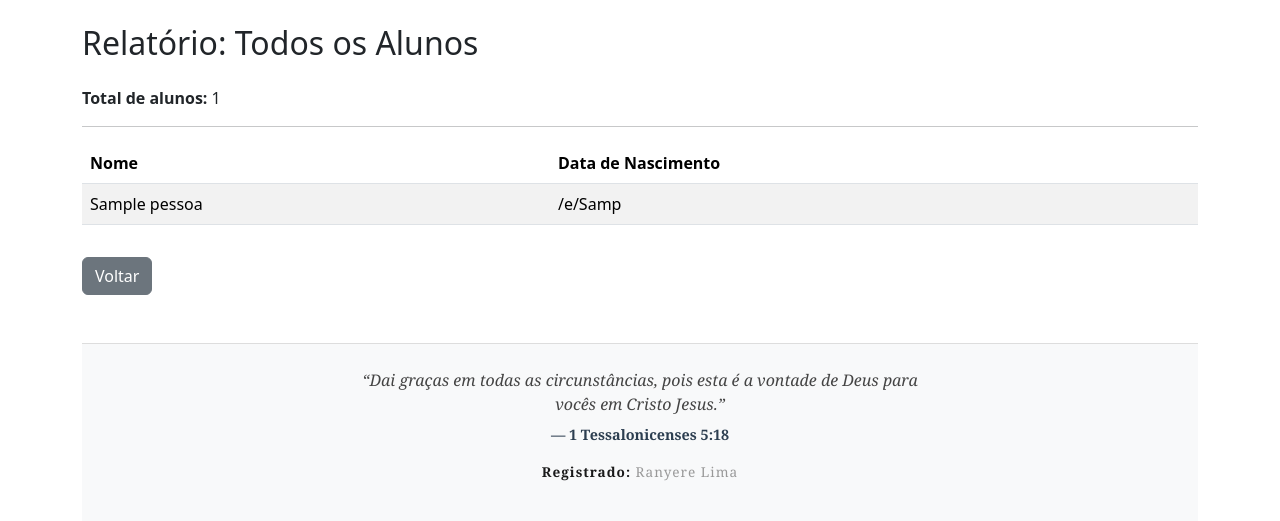
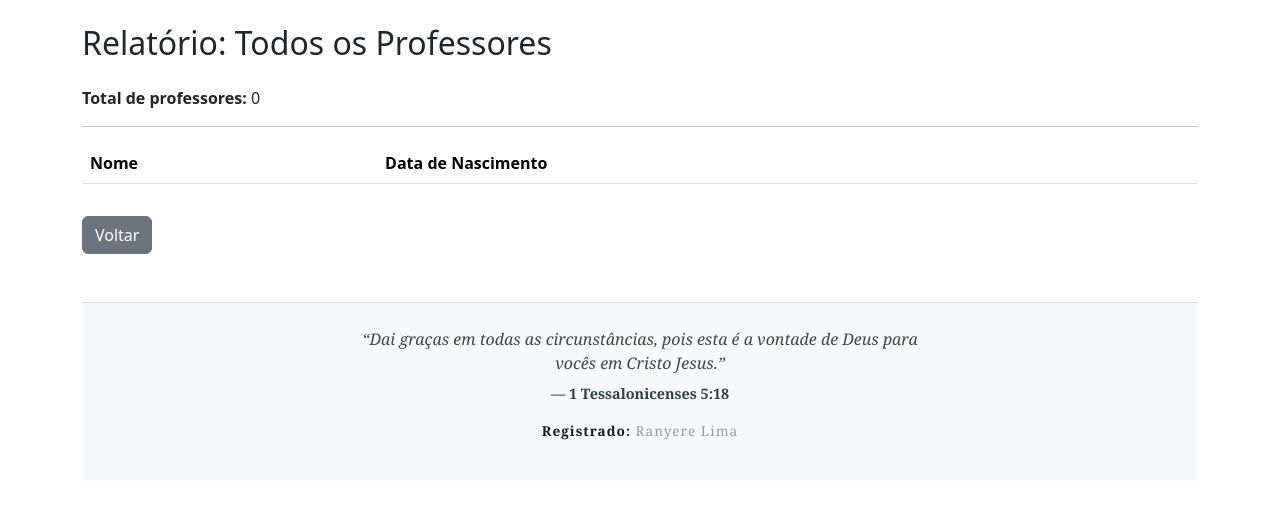
Before and after one commit to RanyereLima25/ebd, a Flask app: page /relatorio-todos-alunos in a window 1280 px wide. Shown: the part 56-577 px from the top of the page. Run offline with Flask 3, Linux system fonts and the light colour scheme; a user stored in the database is signed in; tables that the repository leaves empty hold one stand-in row (values such as "Sample post"); lists and menus that the app fills with data are empty.

Commit message:
Update relatorio_todos_alunos.html

```diff
--- a/templates/relatorio_todos_alunos.html
+++ b/templates/relatorio_todos_alunos.html
@@ -1,10 +1,12 @@
 {% extends 'base.html' %}
 
-{% block title %}Todos os Alunos{% endblock %}
+{% block title %}Todos os Professores{% endblock %}
 
 {% block content %}
-<h2 class="mb-4">Relatório: Todos os Alunos</h2>
-<p><strong>Total de alunos:</strong> {{ alunos|length }}</p> <!-- Contador adicionado -->
+<h2 class="mb-4">Relatório: Todos os Professores</h2>
+<p><strong>Total de professores:</strong>
+  {{ alunos | selectattr("tipo", "equalto", "professor") | list | length }}
+</p>
 <hr>
 <table class="table table-striped">
   <thead>
@@ -15,6 +17,7 @@
   </thead>
   <tbody>
     {% for aluno in alunos %}
+      {% if aluno.tipo == 'professor' %}
       <tr>
         <td>{{ aluno.nome }}</td>
         <td>
@@ -25,6 +28,7 @@
           {% endif %}
         </td>
       </tr>
+      {% endif %}
     {% endfor %}
   </tbody>
 </table>
@@ -49,5 +53,4 @@
     <span style="font-weight: 700; color: #1a1a1a;">Registrado:</span> Ranyere Lima
   </p>
 </footer>
-
 {% endblock %}
```
Lines whose indentation alone changed are shown as unchanged.
